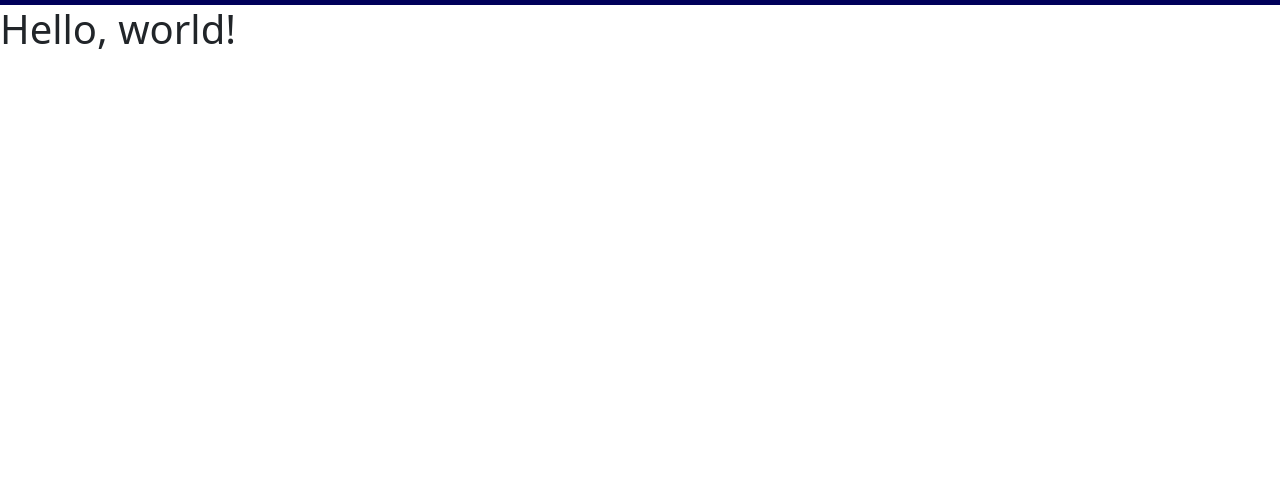
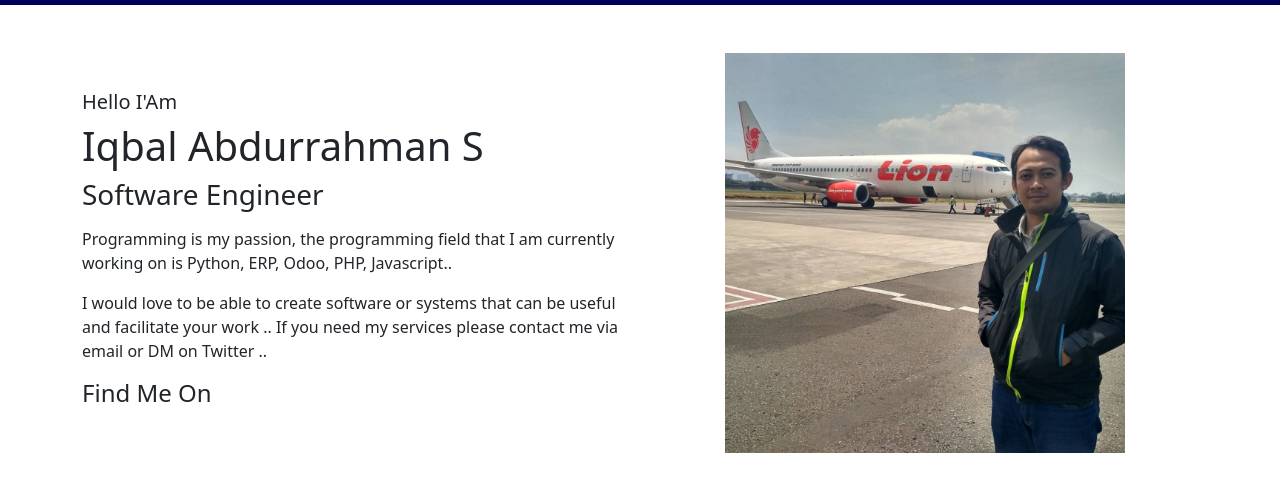
Before and after one commit to rahmansaleh7/portofolio, a plain HTML site: page index.html in a window 1280 px wide. Shown: the part 51-542 px from the top of the page. Drawn offline with nearby package versions, Linux system fonts and the light colour scheme.

Commit message:
next update

```diff
--- a/index.html
+++ b/index.html
@@ -31,14 +31,29 @@
                         <li class="nav-item">
                             <a class="nav-link text-white" href="#">Tools & Technology</a>
                         </li>
-                        <!-- <li class="nav-item">
-                            <a class="nav-link disabled" href="#" tabindex="-1" aria-disabled="true">Disabled</a>
-                        </li> -->
                     </ul>
                 </div>
             </div>
         </nav>
-        <h1>Hello, world!</h1>
+
+        <!--Body Atas-->
+        <div class="container">
+            <div class="row mt-5 align-items-center">
+                <div class="col">
+                    <h5>Hello I'Am</h5>
+                    <h1>Iqbal Abdurrahman S</h1>
+                    <h3>Software Engineer</h3>
+                    <p></p>
+                    <p> Programming is my passion, the programming field that I am currently working on is Python, ERP, Odoo, PHP, Javascript..</p>
+                    <p>I would love to be able to create software or systems that can be useful and facilitate your work ..
+                        If you need my services please contact me via email or DM on Twitter ..</p>
+                    <h4>Find Me On</h4>
+                </div>
+                <div class="col text-center">
+                    <img src="img/Iqbal A.jpg" alt="" width="400" height="400" class="d-inline-block">
+                </div>
+            </div>
+        </div>
 
         <!-- Optional JavaScript; choose one of the two! -->
 
```
Also changed, not shown: img/Iqbal A.jpg (added).
